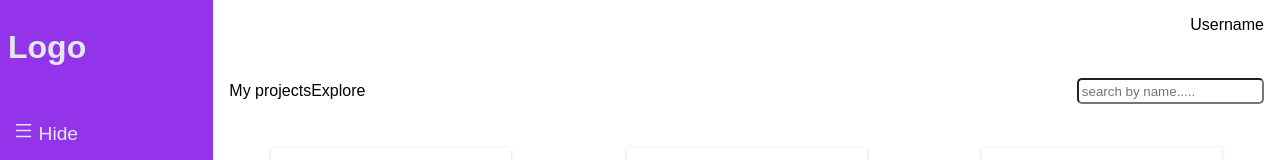
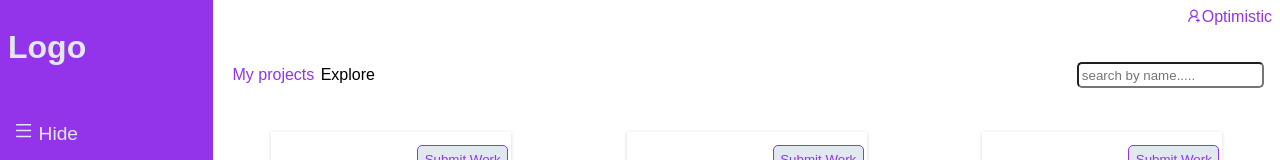
Before and after one commit to vaishnavipaliya11/optiminastic-assignment, a React (Create React App) app in the folder assignment/: page / in a window 1280 px wide. Shown: the top 160 px of the page. Built offline with nearby package versions, Linux system fonts and the light colour scheme.

Commit message:
style: header and heading

```diff
--- a/assignment/src/components/header.jsx
+++ b/assignment/src/components/header.jsx
@@ -1,5 +1,9 @@
+import {
+    AiOutlineUserAdd
+  } from "react-icons/ai";
+  import "../styles.css"
 export const Header = () =>{
     return(
-         <div style={{ textAlign: "right", padding: "1rem" }}>Username</div>
+         <div className="common-flex header-container"><AiOutlineUserAdd/> Optimistic </div>
     )
 }
--- a/assignment/src/components/subheading.jsx
+++ b/assignment/src/components/subheading.jsx
@@ -2,7 +2,7 @@ export const SubHeading = () =>{
     return(
         <div className="subheading-container common-flex spc-around">
         <p>
-          <span>My projects</span>
+          <span style={{"color":"#9333ea"}}>My projects</span>
           <span>Explore</span>
         </p>
 
--- a/assignment/src/styles.css
+++ b/assignment/src/styles.css
@@ -74,3 +74,11 @@ body {
     font-size: 1.2rem;
     color: var(--white-text-clr);
   }
+  .subheading-container span{
+    margin: 0.2em;
+  }
+  .header-container{
+    justify-content: flex-end;
+    padding: 0.5rem;
+    color: var(--primary-clr);
+  }
```
